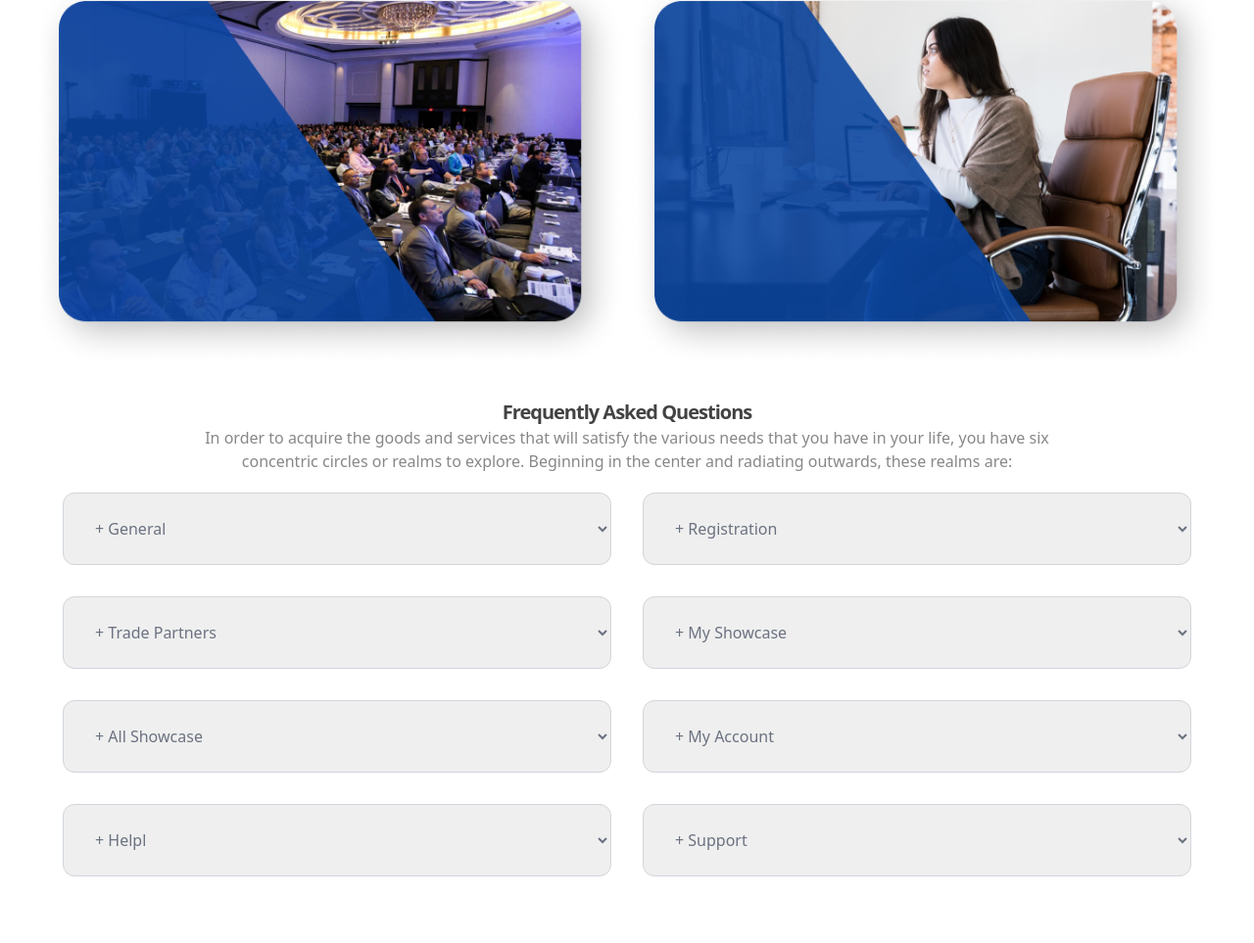
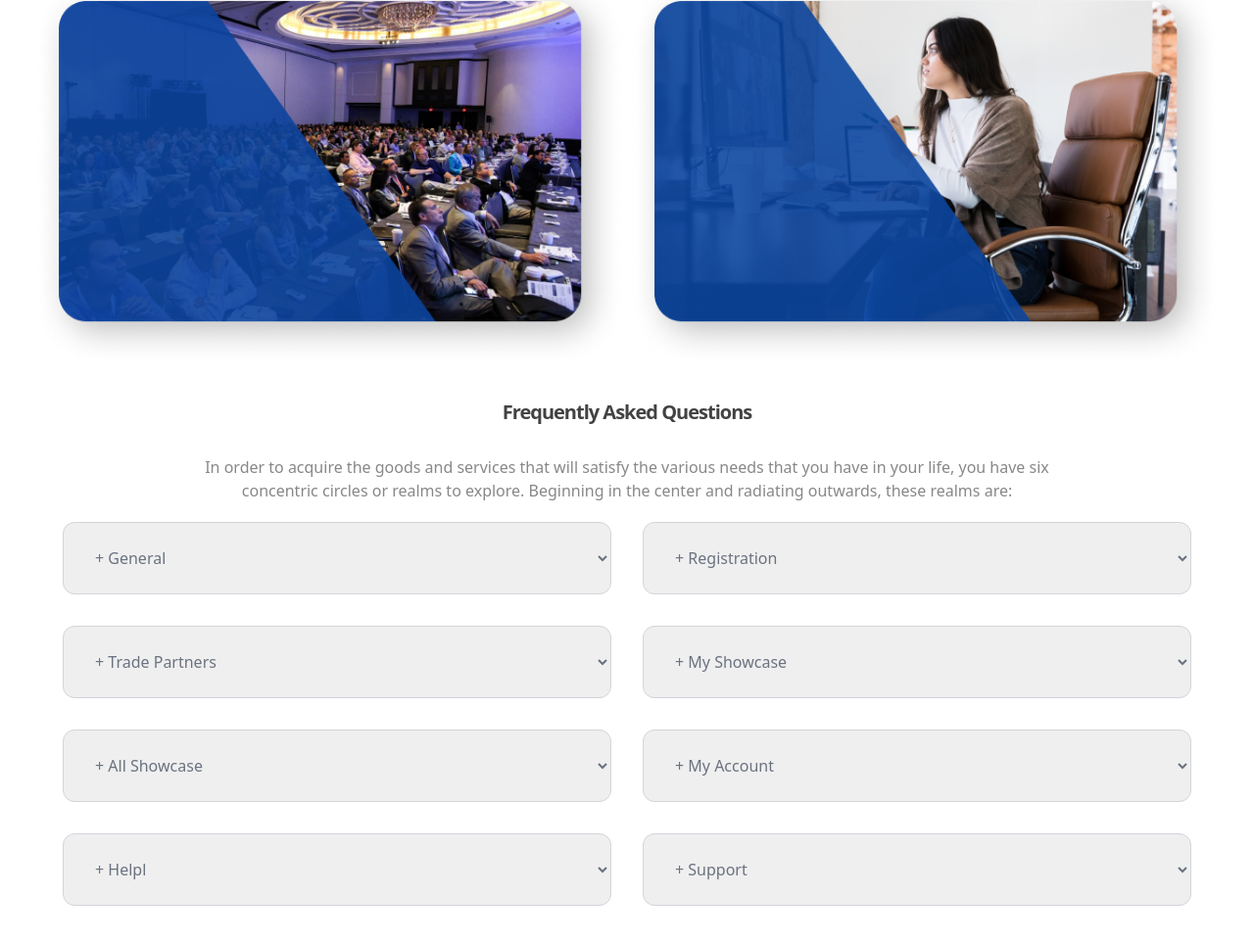
Before and after one commit to ibragimovgalib/Git-collabe1, a website: page src/olimkhuja.html in a window 1280 px wide. Shown: the part 784-1747 px from the top of the page at 98% size. Drawn offline with Linux system fonts and the light colour scheme; files whose address does not match are found by name.

Commit message:
full projeckt

```diff
--- a/src/olimkhuja.html
+++ b/src/olimkhuja.html
@@ -40,7 +40,7 @@
   <!-- grid input -->
   <div class=" w-[90%] m-auto py-8 mb-32">
     <h1 class="text-center font-bold tracking-tighter	text-xl	not-italic text-[#000000bd]">Frequently Asked Questions</h1>
-    <p class="text-center w-[75%] m-auto mb-[20px] text-[#00000078]">In order to acquire the goods and services that will satisfy the various needs that you have in your life, you have six concentric circles or realms to explore.  Beginning in the center and radiating outwards, these realms are: </p>
+    <p class="text-center w-[75%] m-auto mb-[20px] mt-[30px] text-[#00000078]">In order to acquire the goods and services that will satisfy the various needs that you have in your life, you have six concentric circles or realms to explore.  Beginning in the center and radiating outwards, these realms are: </p>
     <form class="grid md:grid-cols-2 sm:grid-cols-1 gap-8 sm:columm" action="#">
       <select class="py-6 px-7 border border-gray-300 rounded-xl text-gray-500">
         <option value="a1">+ General</option>
```
Also changed, not shown: dist/output.css.
